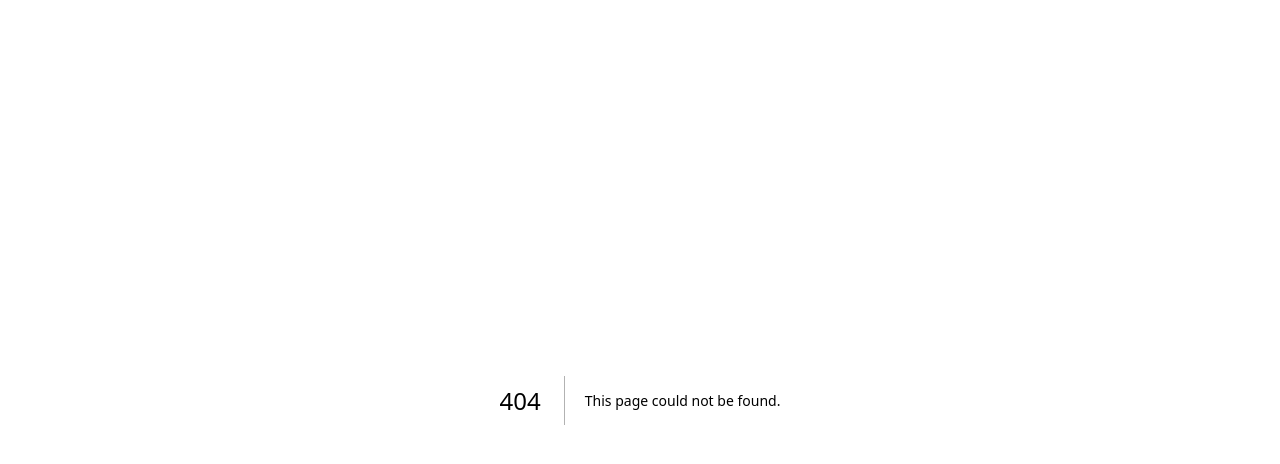
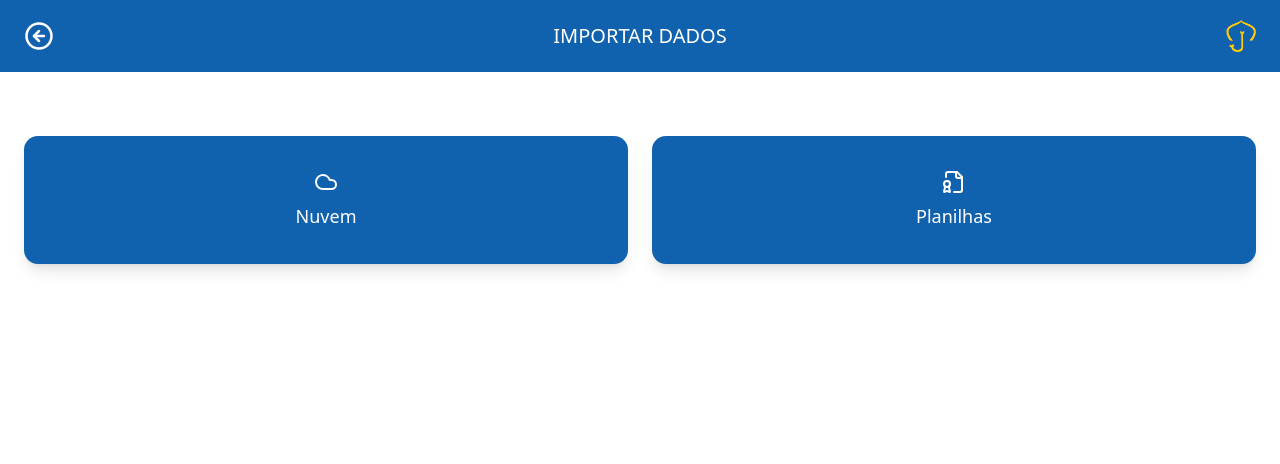
Before and after one commit to DevPBDias/rico-ouro-app, a Next.js app: page /importar in a window 1280 px wide. Before the commit this address had no page. Shown: the top 464 px of the page. Built offline with nearby package versions, Linux system fonts and the light colour scheme.

Commit message:
feat/fix: create import page with buttons and make redirectbtns reusable component

```diff
--- a/src/app/home/page.tsx
+++ b/src/app/home/page.tsx
@@ -1,7 +1,8 @@
 import HomeCow from "@/assets/images/HomeCow.png";
 import logoIndi from "@/assets/icons/Logo Jacir.png";
 import Image from "next/image";
-import HomeBtns from "@/components/homeBtns/HomeBtns";
+import RedirectButtons from "@/components/buttons/RedirectButtons";
+import { homeLinks } from "@/constants/HomeLinks";
 
 const HomePage = () => {
   return (
@@ -23,7 +24,10 @@ const HomePage = () => {
           priority
         />
       </picture>
-      <HomeBtns />
+      <RedirectButtons
+        data={homeLinks}
+        className="h-2/3 absolute bottom-0 left-0"
+      />
     </main>
   );
 };
--- /dev/null
+++ b/src/app/importar/page.tsx
@@ -0,0 +1,14 @@
+import RedirectButtons from "@/components/buttons/RedirectButtons";
+import Header from "@/components/layout/Header";
+import importLinks from "@/constants/ImportLinks";
+
+const ImportDataPage = () => {
+  return (
+    <main>
+      <Header title="Importar dados" />
+      <RedirectButtons data={importLinks} />
+    </main>
+  );
+};
+
+export default ImportDataPage;
--- /dev/null
+++ b/src/app/importar/planilhas/page.tsx
@@ -0,0 +1,7 @@
+import React from "react";
+
+const page = () => {
+  return <div>page</div>;
+};
+
+export default page;
--- /dev/null
+++ b/src/components/buttons/RedirectButtons.tsx
@@ -0,0 +1,28 @@
+import { Links } from "@/types";
+import Link from "next/link";
+
+interface RedirectButtonsProps {
+  data: Links[];
+  className?: string;
+}
+
+const RedirectButtons = ({ data, className }: RedirectButtonsProps) => {
+  return (
+    <section
+      className={`rounded-3xl z-10 ${className} w-full bg-white px-6 py-16 grid grid-cols-2 gap-6`}
+    >
+      {data.map((link: Links) => (
+        <Link
+          key={link.id}
+          href={link.href}
+          className="bg-[#1162AE] text-white w-full h-32 px-2 rounded-xl flex flex-col justify-center items-center font-medium text-lg shadow-lg gap-2 "
+        >
+          {link.icon && <link.icon />}
+          <p className="font-medium w-full text-center text-lg ">{link.name}</p>
+        </Link>
+      ))}
+    </section>
+  );
+};
+
+export default RedirectButtons;
--- a/src/components/homeBtns/HomeBtns.tsx
+++ /dev/null
@@ -1,20 +0,0 @@
-import { homeLinks } from "@/constants/HomeLinks";
-import Link from "next/link";
-
-const HomeBtns = () => {
-  return (
-    <section className="absolute bottom-0 left-0 rounded-3xl z-10 h-2/3 w-full bg-white px-6 py-16 grid grid-cols-2 gap-6">
-      {homeLinks.map((link) => (
-        <Link
-          href={link.href}
-          className="bg-[#1162AE] text-white w-full h-32 rounded-lg flex flex-col justify-center items-center font-medium text-lg shadow-lg gap-2 "
-        >
-          {link.icon && <link.icon />}
-          <p className="font-medium w-full text-center text-lg ">{link.name}</p>
-        </Link>
-      ))}
-    </section>
-  );
-};
-
-export default HomeBtns;
--- a/src/constants/HomeLinks.ts
+++ b/src/constants/HomeLinks.ts
@@ -1,4 +1,4 @@
-import { HomeLinks } from "@/types";
+import { Links } from "@/types";
 import {
   CornerRightDown,
   CornerRightUp,
@@ -8,7 +8,7 @@ import {
   Syringe,
 } from "lucide-react";
 
-export const homeLinks: HomeLinks[] = [
+export const homeLinks: Links[] = [
   {
     id: 1,
     name: "Consultar animal",
--- /dev/null
+++ b/src/constants/ImportLinks.ts
@@ -0,0 +1,19 @@
+import { Links } from "@/types";
+import { Cloud, FileBadgeIcon } from "lucide-react";
+
+const importLinks: Links[] = [
+  {
+    id: 1,
+    name: "Nuvem",
+    href: "/importar/dados-nuvem",
+    icon: Cloud,
+  },
+  {
+    id: 2,
+    name: "Planilhas",
+    href: "/importar/planilhas",
+    icon: FileBadgeIcon,
+  },
+];
+
+export default importLinks;
--- a/src/types/index.ts
+++ b/src/types/index.ts
@@ -1,3 +1,5 @@
+import { StaticImageData } from "next/image";
+
 export type Screen = "splash" | "login" | "home" | "animal" | "settings";
 
 export interface Animal {
@@ -20,9 +22,9 @@ export interface SettingsOption {
   description: string;
 }
 
-export interface HomeLinks {
+export interface Links {
   id: number;
   name: string;
   href: string;
-  icon: React.ComponentType<{ className?: string }>;
+  icon: React.ComponentType<{ className?: string }> | string;
 }
```
